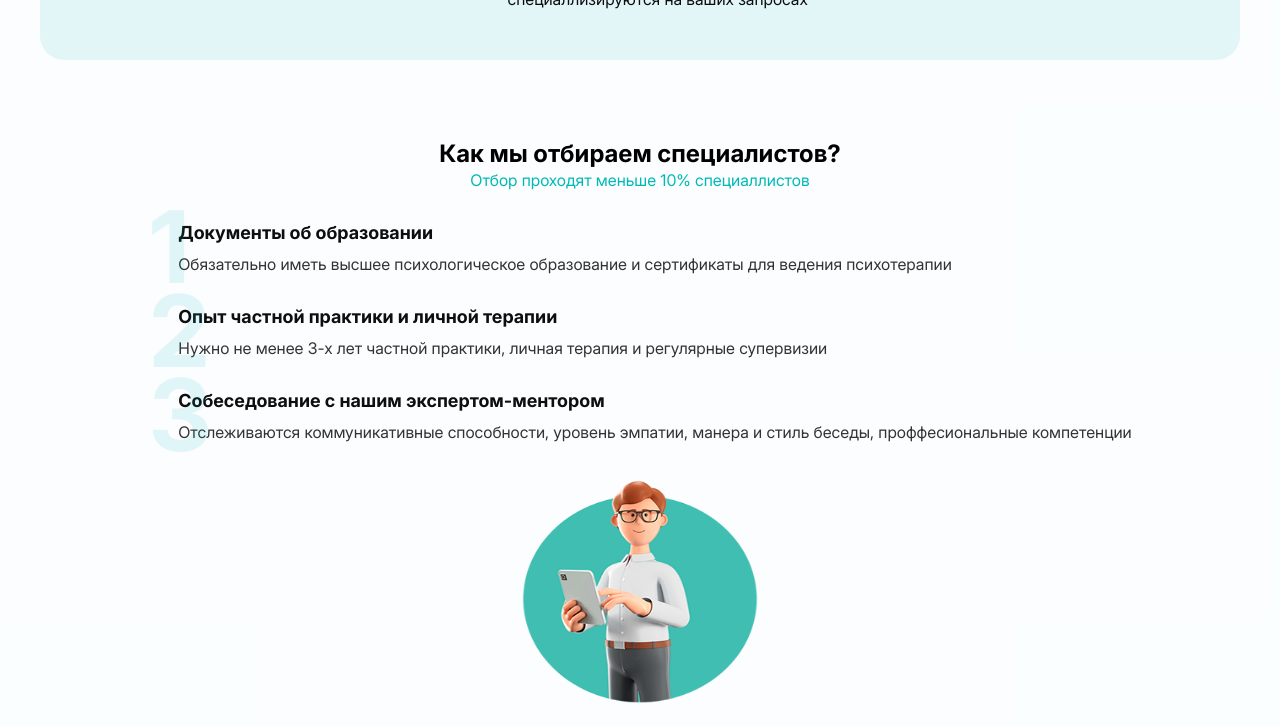
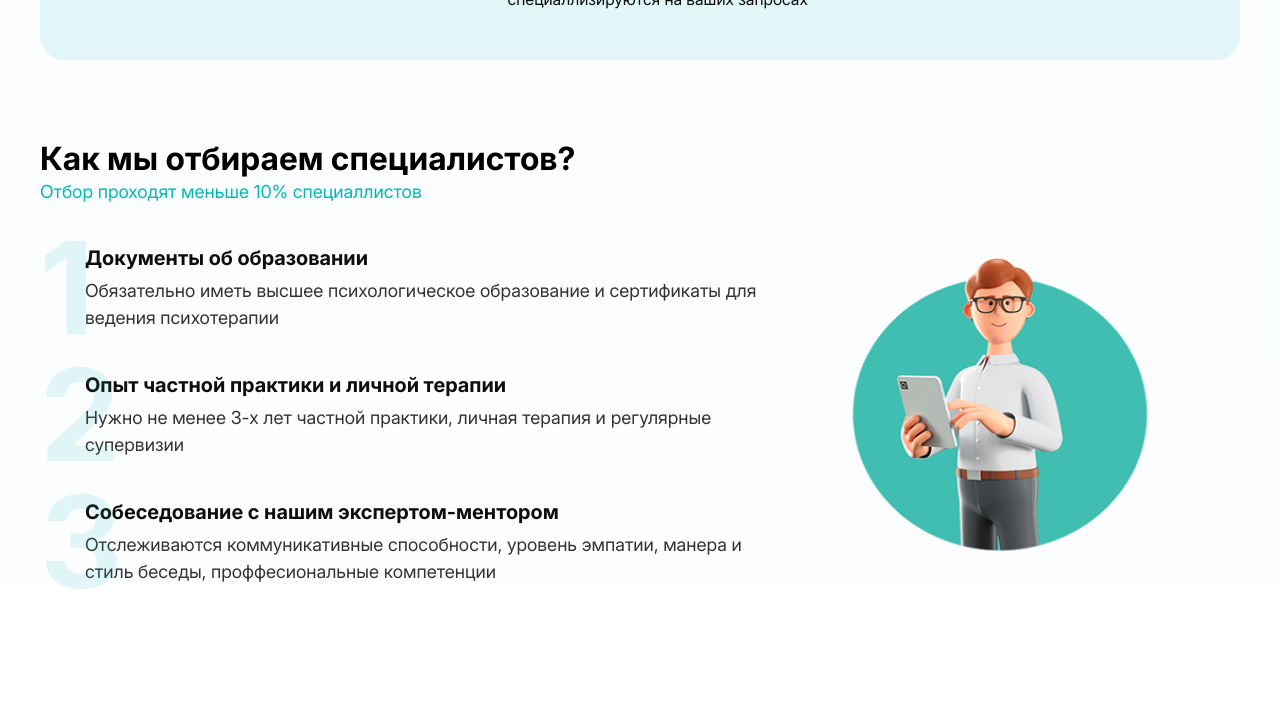
Before and after one commit to Ilya30432/Project2, a website built with webpack: page src/index.html in a window 1280 px wide. Shown: the part 2183-2909 px from the top of the page. After the commit the page ends 2802 px from the top, so only its background shows below. Built offline with nearby package versions, Linux system fonts and the light colour scheme; files whose address does not match are found by name.

Commit message:
Adding adaptiv for Interviews section

```diff
--- a/src/style/_interviews.scss
+++ b/src/style/_interviews.scss
@@ -8,11 +8,29 @@
     flex-direction: column;
     align-items: center;
     gap: 30px;
+    @include vieport-md {
+      flex-direction: row;
+      flex-wrap: wrap;
+      gap: 20px;
+    }
+    @include vieport-lg {
+      gap: 0px;
+    }
   }
 
   // .interviews__preview
 
   &__preview {
+    @include vieport-md {
+      flex: 1 1 100%;
+      padding-bottom: 20px;
+    }
+    @include vieport-lg {
+      padding-bottom: 40px;
+    }
+    @include vieport-xxl {
+      padding-bottom: 50px;
+    }
   }
 
   // .interviews__preview-title
@@ -22,6 +40,19 @@
     font-size: 24px;
     line-height: 120%;
     text-align: center;
+    @include vieport-md {
+      text-align: start;
+      font-size: 28px;
+    }
+    @include vieport-lg {
+      font-size: 32px;
+    }
+    @include vieport-xl {
+      font-size: 34px;
+    }
+    @include vieport-xxl {
+      font-size: 36px;
+    }
   }
 
   // .interviews__preview-text
@@ -31,6 +62,12 @@
     line-height: 140%;
     text-align: center;
     color: $text-color;
+    @include vieport-md {
+      text-align: start;
+    }
+    @include vieport-lg {
+      font-size: 18px;
+    }
   }
 
   // .interviews__box
@@ -39,6 +76,13 @@
     display: flex;
     flex-direction: column;
     gap: 30px;
+    @include vieport-md {
+      flex: 1 1 45%;
+      gap: 40px;
+    }
+    @include vieport-xl {
+      gap: 50px;
+    }
   }
 
   // .interviews__box-list
@@ -46,6 +90,9 @@
   &__box-list {
     position: relative;
     padding-left: 30px;
+    @include vieport-lg {
+      padding-left: 45px;
+    }
   }
 
   // .interviews__box-title
@@ -56,6 +103,13 @@
     line-height: 120%;
     color: rgba(14, 14, 15, 1);
     margin-bottom: 10px;
+    @include vieport-md {
+      line-height: 140%;
+    }
+    @include vieport-lg {
+      font-size: 20px;
+      margin-bottom: 5px;
+    }
   }
 
   // .interviews__box-num
@@ -68,6 +122,10 @@
     font-size: 100px;
     color: $text-color;
     opacity: 0.1;
+    @include vieport-lg {
+      font-size: 128px;
+      top: -20px;
+    }
   }
 
   // .interviews__box-text
@@ -76,10 +134,38 @@
     font-size: 16px;
     line-height: 140%;
     color: rgba(51, 51, 51, 1);
+    @include vieport-md {
+      line-height: 150%;
+    }
+    @include vieport-lg {
+      font-size: 18px;
+    }
   }
 
   // .interviews__img
+  &__img {
+    @include vieport-md {
+      flex: 0 1 40%;
+      text-align: center;
+    }
+  }
 
-  &__img {
+  &__img > img {
+    @include vieport-md {
+      width: 300px;
+      height: 290px;
+    }
+    @include vieport-lg {
+      width: 340px;
+      height: 330px;
+    }
+    @include vieport-xl {
+      width: 365px;
+      height: 350px;
+    }
+    @include vieport-xxl {
+      width: 380px;
+      height: 390px;
+    }
   }
 }
```
